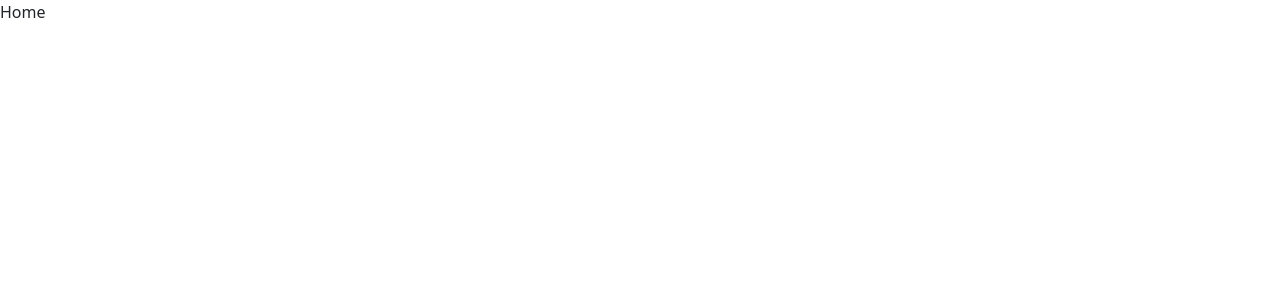
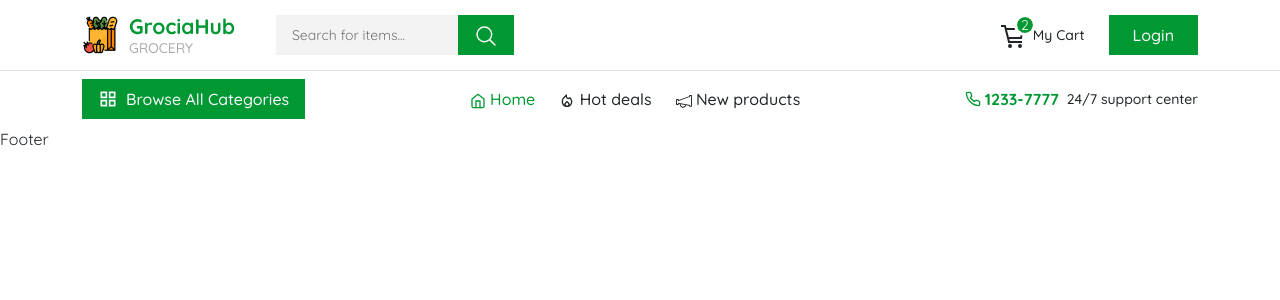
Before and after one commit to nimish-tiwari123/GrociaHub, a React (Vite) app in the folder frontend/GrociaHub/: page / in a window 1280 px wide. Shown: the top 300 px of the page. Built offline with nearby package versions, Linux system fonts and the light colour scheme.

Commit message:
navbar completed

```diff
--- a/frontend/GrociaHub/package.json
+++ b/frontend/GrociaHub/package.json
@@ -14,6 +14,7 @@
     "react": "^18.3.1",
     "react-bootstrap": "^2.10.6",
     "react-dom": "^18.3.1",
+    "react-icons": "^5.4.0",
     "react-router-dom": "^7.0.2"
   },
   "devDependencies": {
--- a/frontend/GrociaHub/src/App.css
+++ b/frontend/GrociaHub/src/App.css
@@ -0,0 +1,16 @@
+.outline {
+  outline: none;
+}
+
+.outline:focus {
+  outline: 1px solid var(--primary);
+  color: #253d4e;
+}
+.text-decoration-none {
+  text-decoration: none;
+}
+/* font sizes */
+
+.fs-7 {
+  font-size: 14px;
+}
--- /dev/null
+++ b/frontend/GrociaHub/src/components/common/Button.tsx
@@ -0,0 +1,20 @@
+import React from 'react';
+
+type ButtonProps = {
+  leftIcon?: React.ReactNode;
+  btnLabel: string;
+  btnStyle?: string;
+};
+
+const Button: React.FC<ButtonProps> = ({ leftIcon, btnLabel, btnStyle }) => {
+  return (
+    <div>
+      <button className={`d-flex align-items-center gap-2 ${btnStyle || ''}`}>
+        {leftIcon}
+        {btnLabel}
+      </button>
+    </div>
+  );
+};
+
+export default Button;
--- /dev/null
+++ b/frontend/GrociaHub/src/components/common/index.ts
@@ -0,0 +1,3 @@
+import Button from "./Button";
+
+export {Button};
--- a/frontend/GrociaHub/src/components/user/Navbar/index.tsx
+++ b/frontend/GrociaHub/src/components/user/Navbar/index.tsx
@@ -1,5 +1,110 @@
-const Navbar = () => {
-  return <div>Navbar</div>;
+import { Container, Navbar } from "react-bootstrap";
+import { NavLink } from "react-router-dom";
+import { logo } from "../../../assets";
+import { IoSearchOutline } from "react-icons/io5";
+import { MdOutlineLocalFireDepartment } from "react-icons/md";
+import { GrCart } from "react-icons/gr";
+import { FiHome } from "react-icons/fi";
+import { TfiAnnouncement } from "react-icons/tfi";
+import { FiPhone } from "react-icons/fi";
+import { MdOutlineGridView } from "react-icons/md";
+import { Button } from "../../common";
+import "./style.css";
+
+const CustomNavbar = () => {
+  return (
+    <>
+      <Navbar expand="lg" className="border-bottom">
+        <Container>
+          <Navbar.Brand href="#home">
+            <img src={logo} alt="Logo" />
+          </Navbar.Brand>
+          <Navbar.Toggle aria-controls="basic-navbar-nav" />
+          <Navbar.Collapse id="basic-navbar-nav">
+            <div className="d-flex flex-column flex-lg-row justify-content-between w-100">
+              <div className="search-bar d-flex ms-lg-4 mb-3 mb-lg-0">
+                <input
+                  type="text"
+                  placeholder="Search for items..."
+                  className="bg-custom-secondary border-0 outline fs-7 py-2 px-3 w-100 w-lg-50"
+                />
+                <button className="bg-custom-primary border-0 text-light px-3">
+                  <IoSearchOutline size={24} />
+                </button>
+              </div>
+              <div className="right d-flex gap-4 align-items-center">
+                <div className="cart position-relative">
+                  <GrCart size={24} />
+                  <span className="ms-2 fs-7 fw-medium">My Cart</span>
+                  <span className="cart-badge bg-custom-primary text-light fs-7 rounded-circle position-absolute d-flex align-items-center justify-content-center p-2">
+                    2
+                  </span>
+                </div>
+                <Button
+                  btnLabel="Login"
+                  btnStyle="bg-custom-primary border-0 text-light px-4 py-2 fw-medium"
+                />
+              </div>
+            </div>
+          </Navbar.Collapse>
+        </Container>
+      </Navbar>
+
+      <Navbar expand="lg">
+        <Container>
+          <Navbar.Toggle aria-controls="secondary-navbar-nav" />
+          <Navbar.Collapse id="secondary-navbar-nav">
+            <div className="d-flex flex-column flex-lg-row justify-content-between align-items-center w-100">
+              <Button
+                leftIcon={<MdOutlineGridView size={20} />}
+                btnLabel="Browse All Categories"
+                btnStyle="bg-custom-primary border-0 text-light px-3 fw-medium py-2 mb-3 mb-lg-0"
+              />
+
+              <div className="d-flex flex-column flex-lg-row gap-4">
+                <NavLink
+                  to="/"
+                  className={({ isActive }) =>
+                    `text-decoration-none fw-medium ${
+                      isActive ? "text-custom-primary" : "text-dark"
+                    }`
+                  }
+                >
+                  <FiHome /> Home
+                </NavLink>
+                <NavLink
+                  to="/hotDeals"
+                  className={({ isActive }) =>
+                    `text-decoration-none fw-medium ${
+                      isActive ? "text-custom-primary" : "text-dark"
+                    }`
+                  }
+                >
+                  <MdOutlineLocalFireDepartment /> Hot deals
+                </NavLink>
+                <NavLink
+                  to="/allProducts"
+                  className={({ isActive }) =>
+                    `text-decoration-none fw-medium ${
+                      isActive ? "text-custom-primary" : "text-dark"
+                    }`
+                  }
+                >
+                  <TfiAnnouncement /> New products
+                </NavLink>
+              </div>
+
+              <div className="d-flex align-items-center mt-3 mt-lg-0">
+                <FiPhone className="text-custom-primary" />
+                <span className="text-custom-primary fw-bold ms-1">1233-7777</span>
+                <span className="fs-7 ms-2 fw-medium">24/7 support center</span>
+              </div>
+            </div>
+          </Navbar.Collapse>
+        </Container>
+      </Navbar>
+    </>
+  );
 };
 
-export default Navbar;
+export default CustomNavbar;
--- /dev/null
+++ b/frontend/GrociaHub/src/components/user/Navbar/style.css
@@ -0,0 +1,8 @@
+.cart-badge{
+   left: 16px;
+   top: -5px;
+   outline: 3px solid white;
+   width: 12px;
+   height: 12px;
+   font-size: 6px;
+}
--- a/frontend/GrociaHub/src/index.css
+++ b/frontend/GrociaHub/src/index.css
@@ -0,0 +1,19 @@
+@import url("https://fonts.googleapis.com/css2?family=Cormorant:ital,wght@0,300..700;1,300..700&family=DM+Serif+Display:ital@0;1&family=Open+Sans:ital,wght@0,300..800;1,300..800&family=Poppins:ital,wght@0,100;0,200;0,300;0,400;0,500;0,600;0,700;0,800;0,900;1,100;1,200;1,300;1,400;1,500;1,600;1,700;1,800;1,900&family=Quicksand:wght@300..700&display=swap");
+:root {
+  --primary: #009833;
+  --secondary: #f3f3f3;
+}
+body {
+  font-family: "Quicksand", sans-serif !important;
+}
+/* Colors */
+
+.bg-custom-primary {
+  background-color: var(--primary);
+}
+.bg-custom-secondary {
+  background-color: var(--secondary);
+}
+.text-custom-primary {
+  color: var(--primary);
+}
--- a/frontend/GrociaHub/src/layout/index.ts
+++ b/frontend/GrociaHub/src/layout/index.ts
@@ -0,0 +1,3 @@
+import HomeLayout from "./user/HomeLayout";
+
+export {HomeLayout};
--- a/frontend/GrociaHub/src/layout/user/HomeLayout/index.tsx
+++ b/frontend/GrociaHub/src/layout/user/HomeLayout/index.tsx
@@ -1,5 +1,11 @@
+import { Navbar, Footer } from "../../../components/user";
 const HomeLayout = () => {
-  return <div>HomeLayout</div>;
+  return (
+    <div>
+      <Navbar />
+      <Footer />
+    </div>
+  );
 };
 
 export default HomeLayout;
--- a/frontend/GrociaHub/src/pages/user/Home/index.tsx
+++ b/frontend/GrociaHub/src/pages/user/Home/index.tsx
@@ -1,5 +1,13 @@
+import { HomeLayout } from "../../../layout";
+
 const Home = () => {
-  return <div>Home</div>;
+  return (
+    <div>
+      <HomeLayout>
+
+      </HomeLayout>
+    </div>
+  );
 };
 
 export default Home;
```
Also changed, not shown: frontend/GrociaHub/src/App.tsx (line endings or trailing spaces), 1 other file (tests, documents, lock files or other folders).
